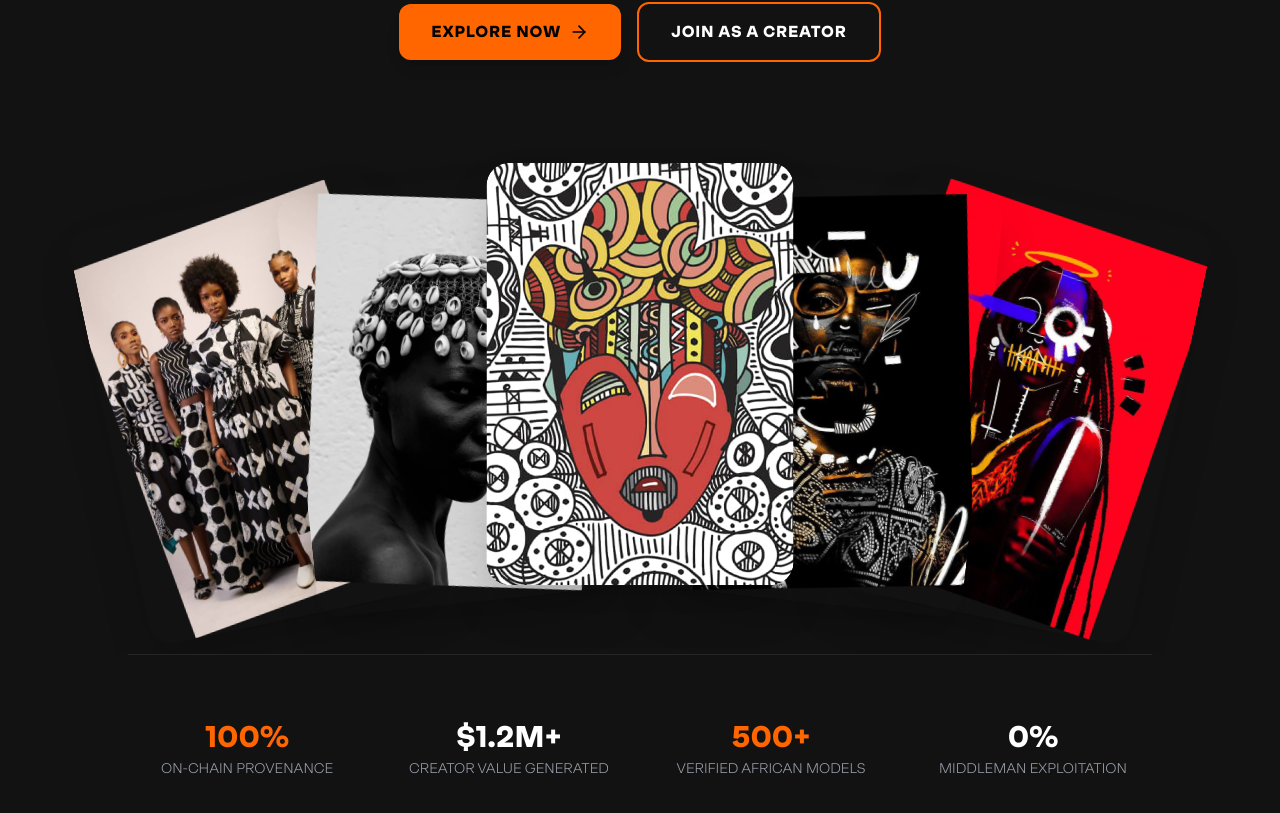
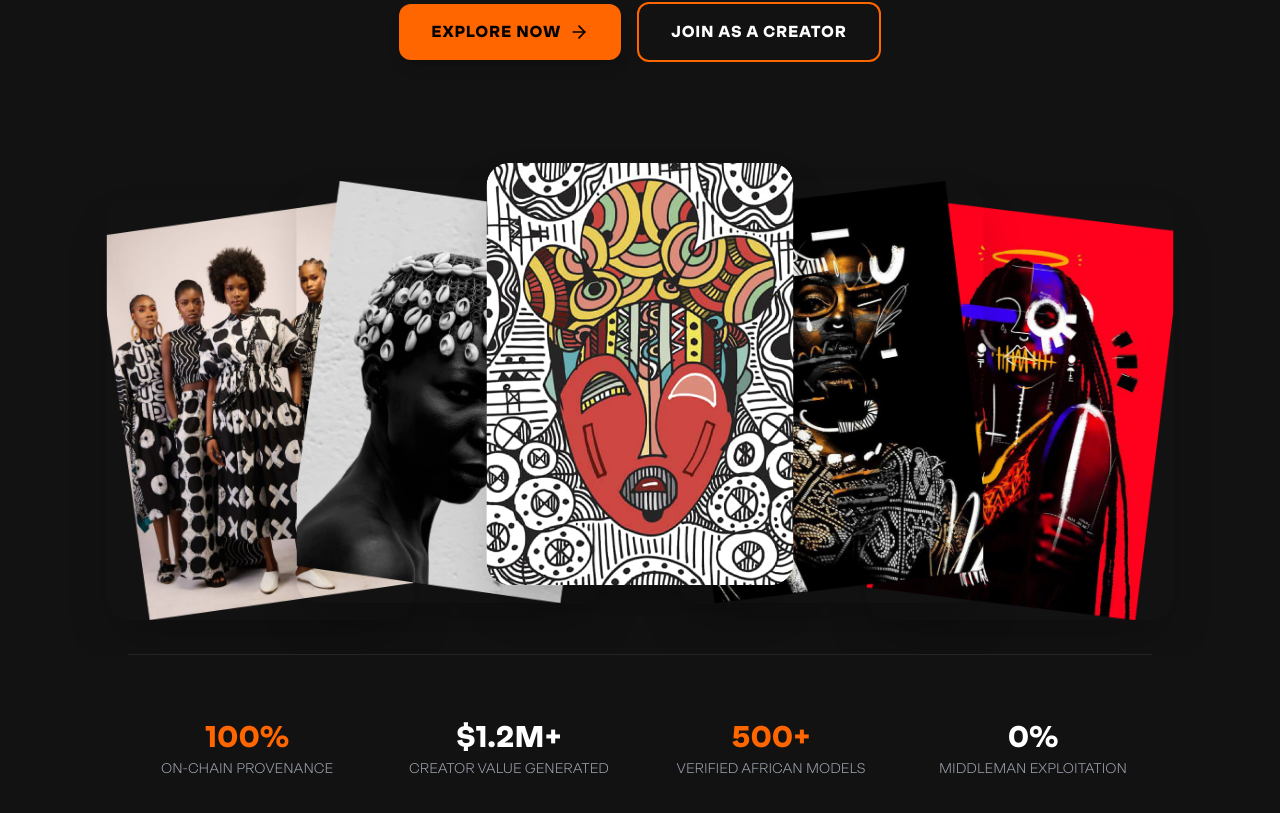
Before and after one commit to Kaycee276/blackfrica-fe, a Next.js app: page / in a window 1280 px wide. Shown: the part 571-1384 px from the top of the page. Built offline with nearby package versions, Linux system fonts and the light colour scheme.

Commit message:
style: set initial card rotation to 0 and trigger tilt strictly on hover

```diff
--- a/src/components/CardStack.tsx
+++ b/src/components/CardStack.tsx
@@ -8,7 +8,7 @@ interface CardItem {
   id: string;
   image: string;
   title: string;
-  rotation: number;
+  hoverRotation: number;
   zIndex: number;
   offsetY: number;
   factor: number;
@@ -29,7 +29,7 @@ export const CardStack = () => {
       id: "1",
       image: "/assets/hero-model-1.png",
       title: "Model Trio",
-      rotation: -12,
+      hoverRotation: -8,
       zIndex: 10,
       offsetY: 35,
       factor: -2,
@@ -38,7 +38,7 @@ export const CardStack = () => {
       id: "2",
       image: "/assets/hero-model-2.png",
       title: "Tribal Portrait",
-      rotation: -6,
+      hoverRotation: -4,
       zIndex: 20,
       offsetY: 18,
       factor: -1,
@@ -47,7 +47,7 @@ export const CardStack = () => {
       id: "5",
       image: "/assets/hero-model-5.png",
       title: "Ethereal Ochre Crown",
-      rotation: 0,
+      hoverRotation: -3,
       zIndex: 30,
       offsetY: 0,
       factor: 0,
@@ -56,7 +56,7 @@ export const CardStack = () => {
       id: "3",
       image: "/assets/hero-model-3.png",
       title: "Vibrant Red Portrait",
-      rotation: 6,
+      hoverRotation: 4,
       zIndex: 20,
       offsetY: 18,
       factor: 1,
@@ -65,19 +65,19 @@ export const CardStack = () => {
       id: "4",
       image: "/assets/hero-model-4.png",
       title: "Cowrie Shell Headpiece",
-      rotation: 12,
+      hoverRotation: 8,
       zIndex: 10,
       offsetY: 35,
       factor: 2,
     },
   ];
 
-  // Calculate overlapping horizontal position to match exact Figma fanned arc
+  // Calculate overlapping horizontal position
   const getOffsetX = (factor: number) => {
     if (windowWidth < 640) return factor * 60; // Mobile compact overlap
     if (windowWidth < 1024) return factor * 130; // Tablet overlap
     if (windowWidth < 1280) return factor * 165; // Laptop overlap
-    return factor * 190; // Desktop fanned overlap matching Figma
+    return factor * 190; // Desktop fanned overlap
   };
 
   return (
@@ -94,14 +94,14 @@ export const CardStack = () => {
               animate={{
                 opacity: 1,
                 scale: 0.96,
-                rotate: card.rotation,
+                rotate: 0, // Zero tilt initially
                 x: calculatedX,
                 y: card.offsetY,
                 zIndex: card.zIndex,
               }}
               whileHover={{
                 scale: 1.08,
-                rotate: 0,
+                rotate: card.hoverRotation, // Tilt strictly when hovered
                 y: card.offsetY - 20,
                 zIndex: 50,
                 transition: { duration: 0.25 },
```
